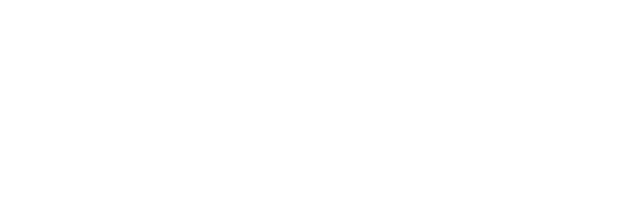
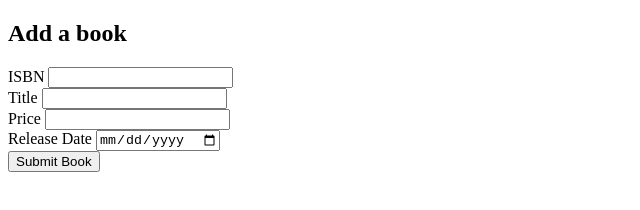
Before and after one commit to ScottProgrammer88/CPW204-Bookstore, a plain HTML site: page book.html in a window 1280 px wide. Shown: the whole page, without its empty margins (0-640 px from the left). Drawn offline with Linux system fonts and the light colour scheme.

Commit message:
Create a form to add a Book

```diff
--- a/book.html
+++ b/book.html
@@ -7,7 +7,30 @@
     <script defer src="/js/main.js"></script>
 </head>
 <body>
+    <h2>Add a book</h2>
+    <form>
+        <label for="isbn">ISBN</label>
+        <input type="text" id="isbn">
+        <span class="error-msg"></span>
+        <br>
 
+        <label for="title">Title</label>
+        <input type="text" id="title">
+        <span class="error-msg"></span>
+        <br>
+
+        <label for="price">Price</label>
+        <input type="number" id="price" step=".01">
+        <span class="error-msg"></span>
+        <br>
+
+        <label for="release-date">Release Date</label>
+        <input type="date" id="release-date">
+        <span class="error-msg"></span>
+        <br>
+
+        <button type="button">Submit Book</button>
+    </form>
 
 </body>
 </html>
```
